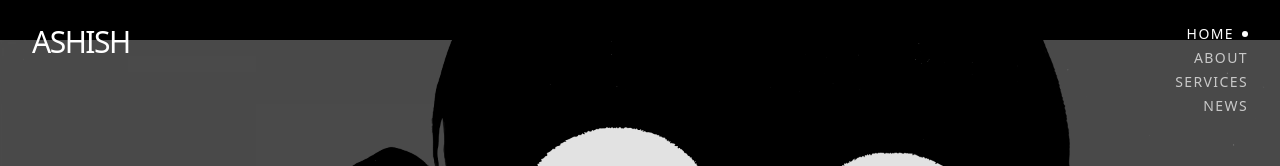
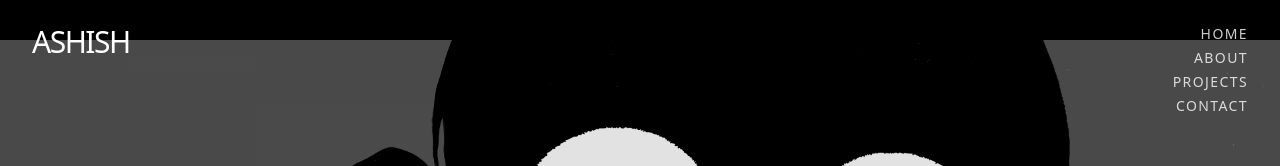
Before and after one commit to Ashishkapoor1469/Profressional-Portfolio, a React (Vite) app: page / in a window 1280 px wide. Shown: the top 166 px of the page. Built offline with nearby package versions, Linux system fonts and the light colour scheme; a web font is replaced by a local one.

Commit message:
again build portfilio

```diff
--- a/src/components/home/header.jsx
+++ b/src/components/home/header.jsx
@@ -1,22 +1,45 @@
+import gsap from "gsap";
+import { useLayoutEffect, useRef } from "react";
+
 export default function Header() {
+  const navRef = useRef(null);
+
+  useLayoutEffect(() => {
+    const ctx = gsap.context(() => {
+      gsap.from(".nav-item", {
+        opacity: 0,
+        y: 20,
+        duration: 0.6,
+        ease: "power3.out",
+        stagger: {
+          each: 0.1,
+          from: "start", // or "center", "end", "edges"
+        },
+      });
+    }, navRef);
+
+    return () => ctx.revert();
+  }, []);
   return (
     <header className="absolute top-0 w-full z-50 px-8 py-6 flex justify-between items-start">
       <div className="font-display text-3xl tracking-tighter uppercase text-white">
         Ashish
       </div>
 
-      <nav className="flex flex-col items-end space-y-1 text-sm uppercase tracking-widest text-white">
-        <a className="flex items-center gap-2 hover:text-white">
-          Home <span className="w-1.5 h-1.5 bg-white rounded-full" />
+      <nav
+        ref={navRef}
+        className="flex [&>a]:hover:text-white  flex-col items-end space-y-1 text-sm uppercase tracking-widest text-white/80"
+      >
+        <a className="nav-item flex">Home</a>
+        <a className="nav-item " href="#">
+          About
         </a>
-        {["About", "Services", "News"].map(item => (
-          <a
-            key={item}
-            className="opacity-70 hover:opacity-100 transition"
-          >
-            {item}
-          </a>
-        ))}
+        <a className="nav-item " href="#">
+          Projects
+        </a>
+        <a className="nav-item " href="#">
+          Contact
+        </a>
       </nav>
     </header>
   );
```
